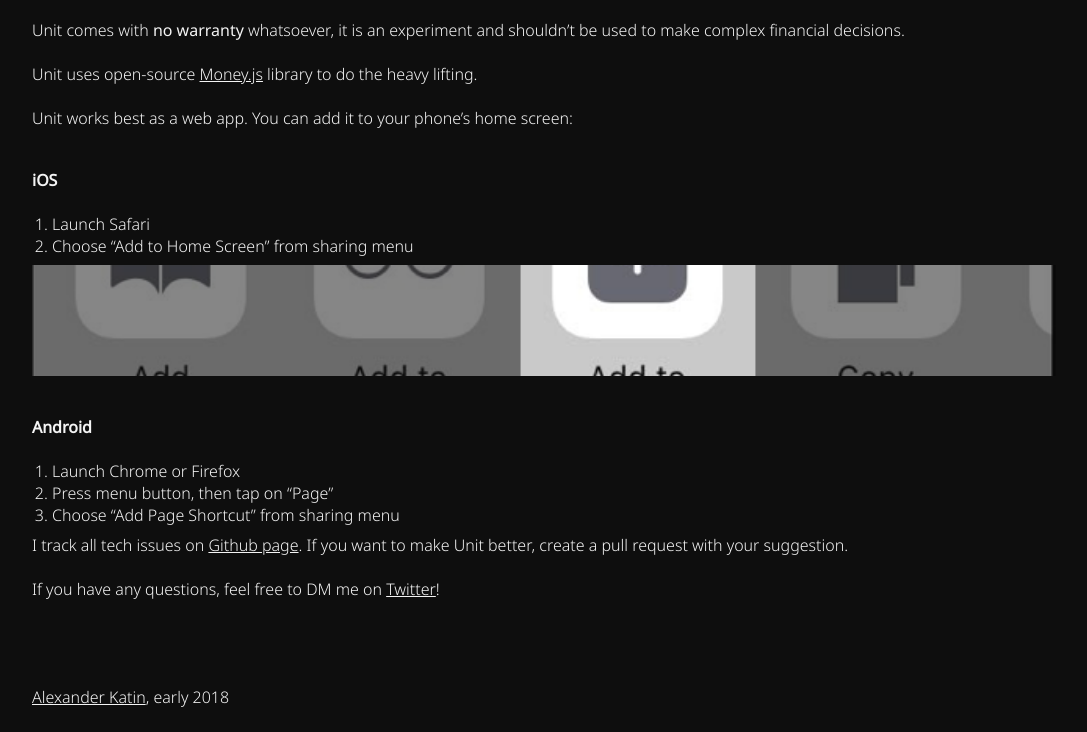
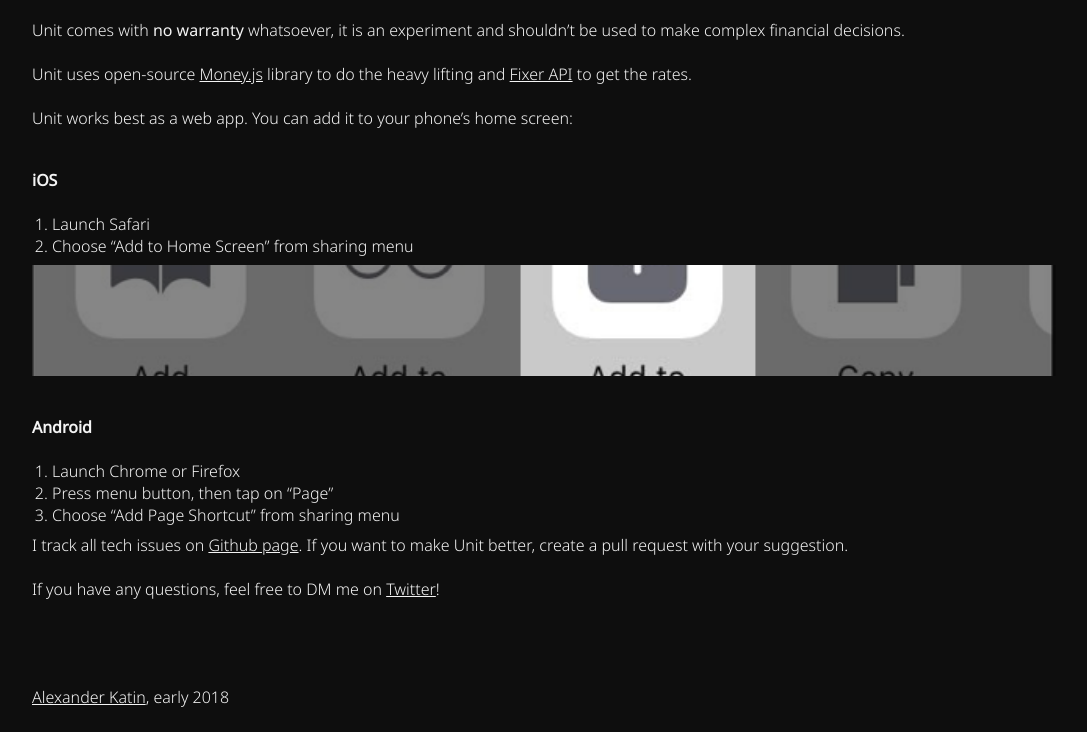
Before and after one commit to lessthanzero/unit, a website: page howto/index.html in a window 1280 px wide. Shown: the part 177-909 px from the top of the page, without its empty margins (96-1183 px from the left). Drawn offline with Linux system fonts and the light colour scheme.

Commit message:
Minor content tweaks

```diff
--- a/howto/index.html
+++ b/howto/index.html
@@ -86,7 +86,7 @@
 
 			<p>Unit comes with <span class="bolder">no warranty</span> whatsoever, it is an experiment and shouldn’t be used to make complex financial decisions.</p>
 
-			<p>Unit uses open-source <a href="https://openexchangerates.github.io/money.js/">Money.js</a> library to do the heavy lifting.</p>
+			<p>Unit uses open-source <a href="https://openexchangerates.github.io/money.js/">Money.js</a> library to do the heavy lifting and <a href="https://fixer.io">Fixer API</a> to get the rates.</p>
 
 			<p>Unit works best as a web app. You can add it to your phone’s home screen:</p>
 
```
Also changed, not shown: index.html (+1 -1 lines).
